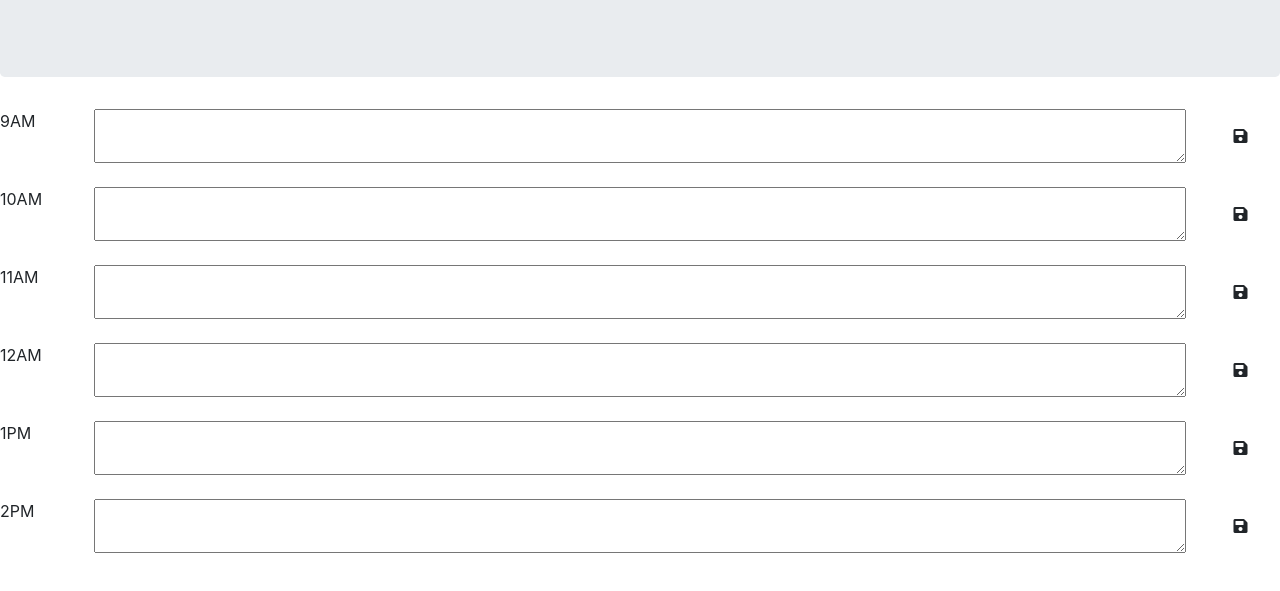
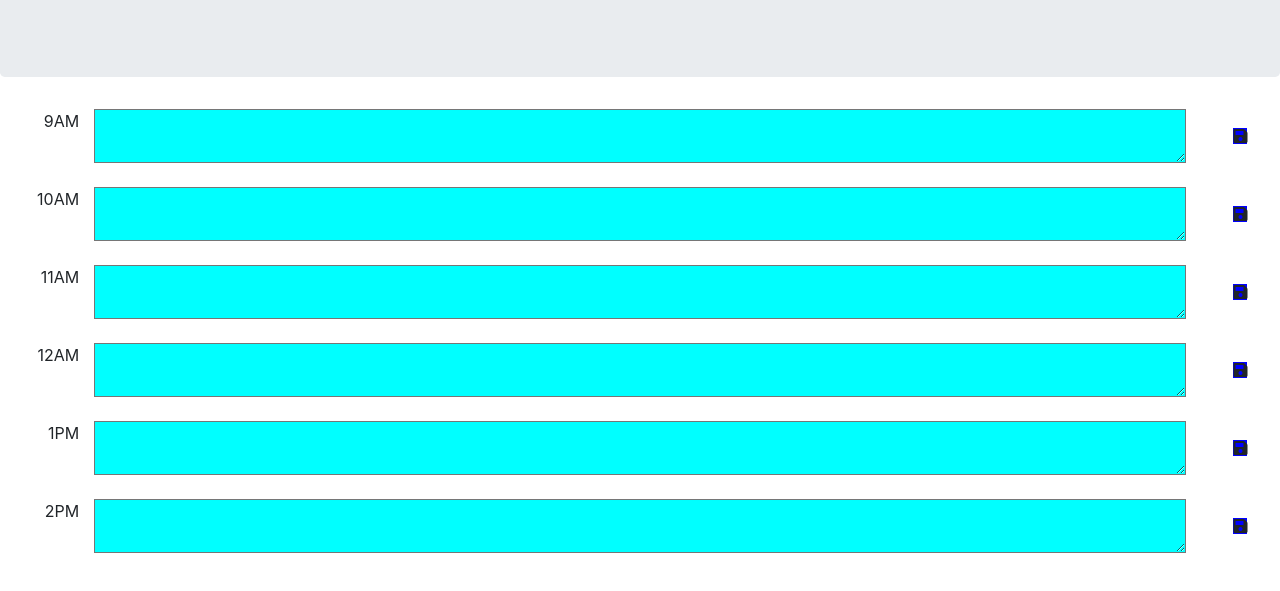
Before and after one commit to deykpe/dayPlanner, a plain HTML site: page index.html in a window 1280 px wide. Shown: the part 193-784 px from the top of the page. Drawn offline with nearby package versions, Linux system fonts and the light colour scheme.

Commit message:
fixed button and hour

```diff
--- a/assets/style.css
+++ b/assets/style.css
@@ -1,3 +1,12 @@
 .jumbotron {
 text-align: center;
 }
+textarea{
+background-color: aqua;
+}
+.hour{
+    text-align: right;
+}
+i {
+background-color: blue;
+}
```
Also changed, not shown: assets/script.js (line endings or trailing spaces).
